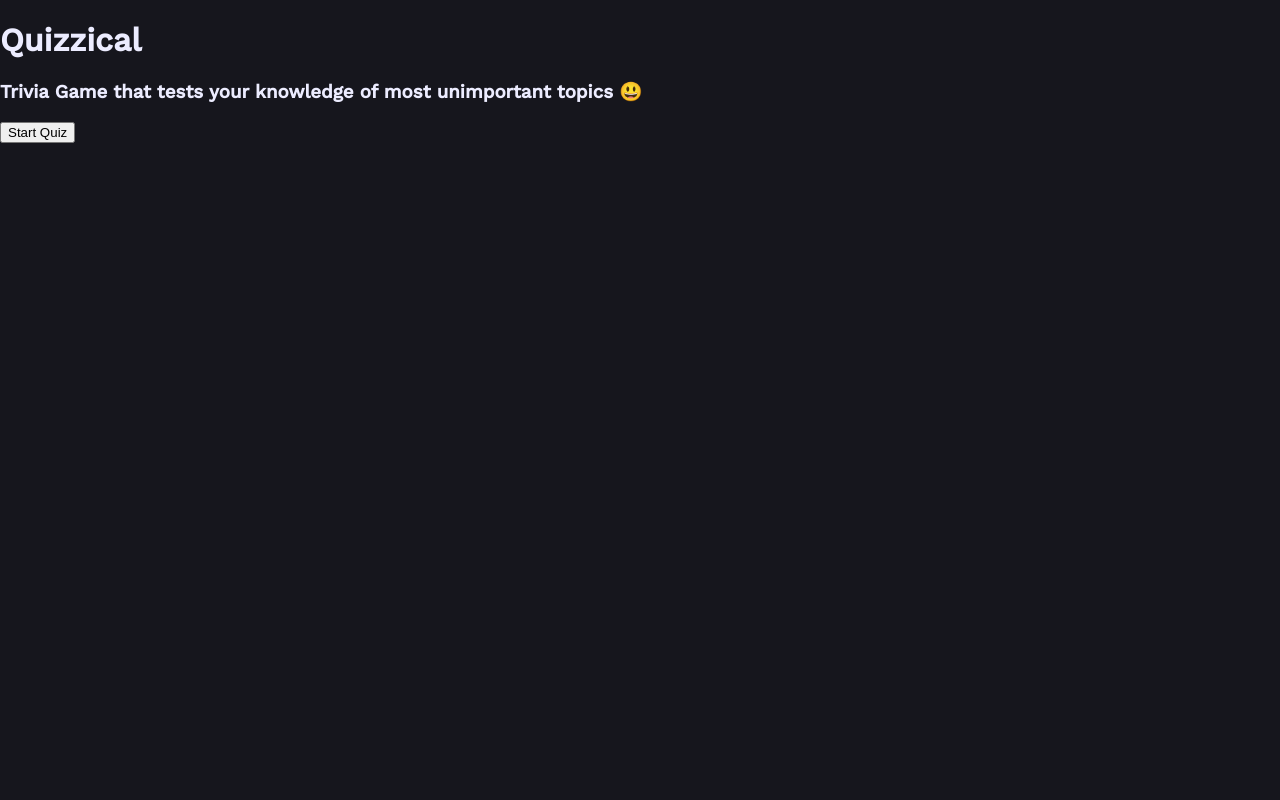
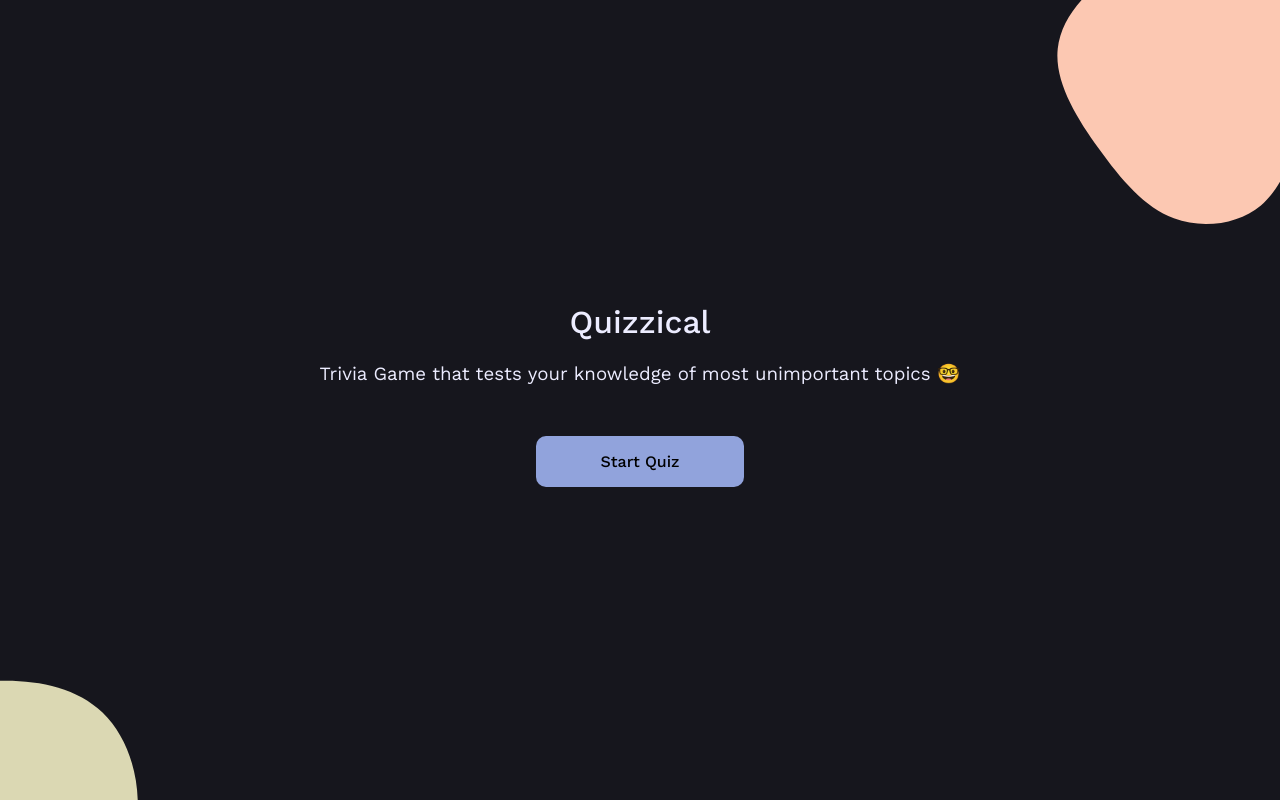
Before and after one commit to hmjatt/Quizzical, a React (Create React App) app in the folder quizzical/: page / in a window 1280 px wide. Built offline with nearby package versions, Linux system fonts and the light colour scheme.

Commit message:
Styled **`App`** component and added blobs

```diff
--- a/quizzical/src/App.js
+++ b/quizzical/src/App.js
@@ -3,13 +3,39 @@ import "./styles/App.css";
 function App() {
     return (
         <div className="App">
+            <h1 className="heading">Quizzical</h1>
 
-			<h1 className="heading">Quizzical</h1>
+            <h3 className="subHeading">
+                Trivia Game that tests your knowledge of most unimportant topics
+                🤓
+            </h3>
 
-            <h3 className="subHeading">Trivia Game that tests your knowledge of most unimportant topics 😃</h3>
+            <button className="startBtn">Start Quiz</button>
 
-			<button className="startBtn">Start Quiz</button>
-
+            <div className="blobs">
+                <svg
+                    className="blob1"
+                    xmlns="http://www.w3.org/2000/svg"
+                    width="25em"
+                    height="25em"
+                    viewBox="0 0 600 600"
+                >
+                    <path
+                        d="M480.8 168.7C524.5 210.6 543.4 285.2 528.9 353.7 514.5 422.2 466.7 484.5 409.7 502.2 352.6 519.8 286.4 492.8 237.5 458.3 188.6 423.8 157 381.8 142.2 331.7 127.4 281.7 129.2 223.5 158.3 184.9 187.4 146.2 243.7 127.1 306.1 122.2 368.5 117.3 437.1 126.7 480.8 168.7Z"
+                    />
+                </svg>
+                <svg
+                    className="blob2"
+                    xmlns="http://www.w3.org/2000/svg"
+                    width="25em"
+                    height="25em"
+                    viewBox="0 0 600 600"
+                >
+                    <path
+                        d="M411.4 166.7C442.3 193.1 463.7 230.2 462.6 265.2 461.5 300.2 437.9 333.1 419.7 373.2 401.4 413.2 388.5 460.4 355.4 488.1 322.2 515.8 268.9 524 224.8 507.5 180.7 491.1 146 450 112.1 402.9 78.3 355.8 45.4 302.5 50.6 253.1 55.8 203.6 99.2 158 147.1 134.6 195 111.2 247.5 110.1 293.9 117.4 340.3 124.7 380.6 140.3 411.4 166.7Z"
+                    />
+                </svg>
+            </div>
         </div>
     );
 }
--- a/quizzical/src/styles/App.css
+++ b/quizzical/src/styles/App.css
@@ -2,6 +2,65 @@
 .App {
 	font-family: 'Work Sans', sans-serif;
 	color: rgb(236, 236, 255);
+	text-align: center;
+	display: flex;
+	flex-direction: column;
+	justify-content: center;
+	align-items: center;
+	height: 100vh;
+	position: relative;
+	overflow: hidden;
 }
 
+h1 {
+	font-weight: 500;
+	margin-bottom: 0.1em;
+}
+
+h3 {
+	font-weight: 400;
+}
+
+.startBtn {
+	font-family: 'Work Sans', sans-serif;
+	background-color: antiquewhite;
+	padding: 1em 4em;
+	border: none;
+	border-radius: 10px;
+	background-color: #91A3DC;
+	font-size: 1em;
+	font-weight: 500;
+	margin: 2em;
+}
+
+.blob1 {
+	position: absolute;
+	left: -17%;
+	top: 75%;
+	fill: #DBD8B3;
+}
+
+.blob2 {
+	position: absolute;
+	left: 80%;
+	top: -15%;
+	fill: #FCC8B2;
+}
 /* App Component */
+
+
+@media only screen and (max-width: 768px) {
+	/* .App {
+		margin: 0;
+	} */
+
+	.blob1 {
+		left: -47%;
+		top: 75%;
+	}
+
+	.blob2 {
+		left: 60%;
+		top: -22%;
+	}
+}
```
Also changed, not shown: 1 other file (tests, documents, lock files or other folders).
